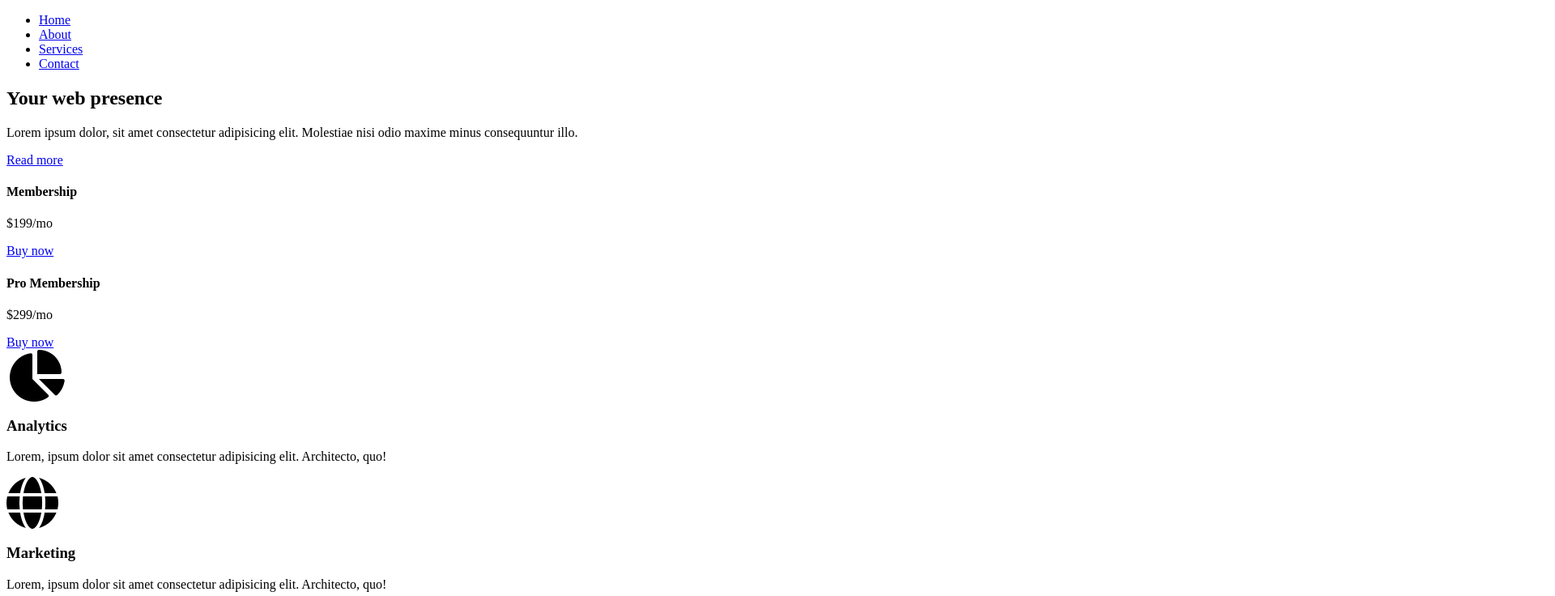
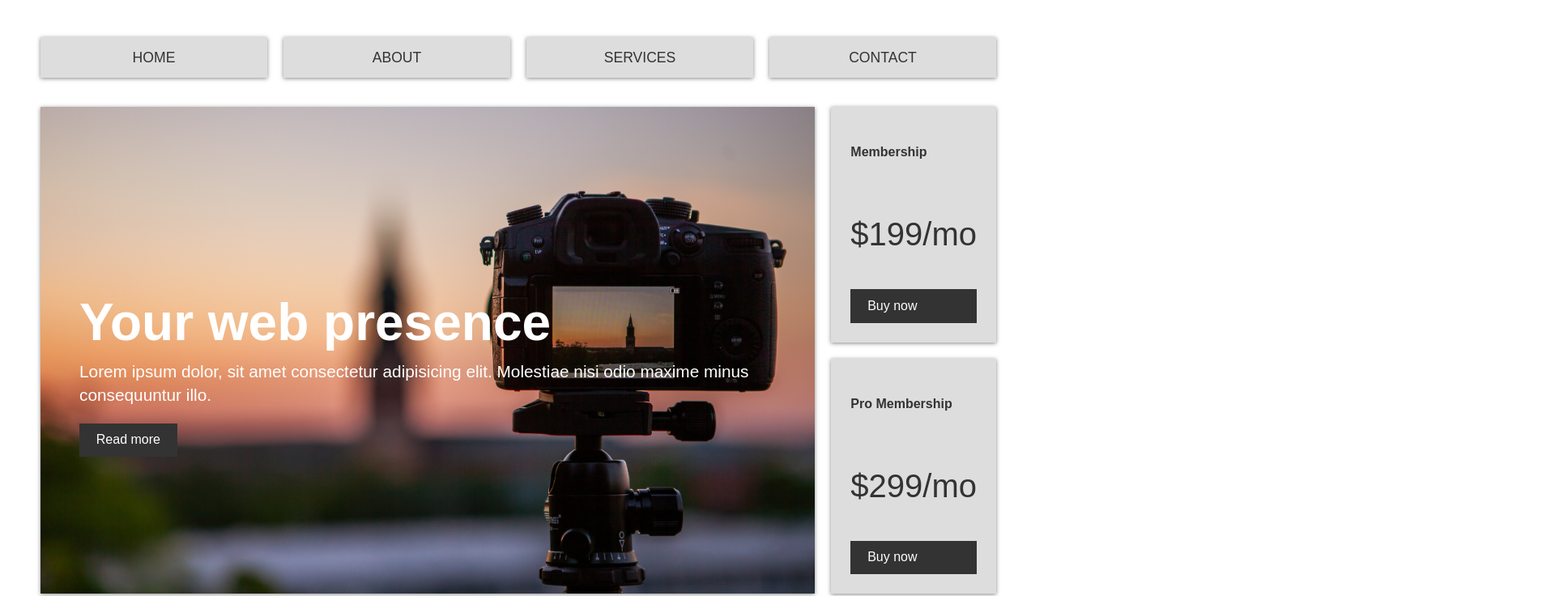
Before and after one commit to AbhijitSarkaar/responsive-grid-layout, a website built with webpack: page src/index.html in a window 1280 px wide. Shown: the top 736 px of the page at 81% size, 1920 px wide, since content can reach past the window. Built offline with nearby package versions, Linux system fonts and the light colour scheme.

Commit message:
descktop screen UI

```diff
--- a/src/index.css
+++ b/src/index.css
@@ -0,0 +1,144 @@
+:root {
+    --primary: #ddd;
+    --dark: #333;
+    --light: #fff;
+    --shadow: 0 1px 5px rgba(104, 104, 104, 0.8);
+}
+
+html {
+    box-sizing: border-box;
+    font-family: Arial, Helvetica, sans-serif;
+    color: var(--dark);
+}
+
+body {
+    margin: 30px 50px;
+    line-height: 1.4;
+}
+
+.btn {
+    background: var(--dark);
+    color: var(--light);
+    padding: 0.6rem 1.3rem;
+    text-decoration: none;
+    border: 0;
+}
+
+img {
+    max-width: 100%;
+}
+#root {
+    display: grid;
+    gap: 1.25rem;
+}
+.main-nav ul {
+    display: grid;
+    gap: 20px;
+    list-style: none;
+    padding: 0;
+    grid-template-columns: repeat(4, 1fr);
+}
+.main-nav a {
+    background-color: var(--primary);
+    display: block;
+    text-decoration: none;
+    padding: 0.8rem;
+    text-align: center;
+    color: var(--dark);
+    text-transform: uppercase;
+    font-size: 1.1rem;
+    box-shadow: var(--shadow);
+}
+.main-nav a:hover {
+    background: var(--dark);
+    color: var(--light);
+}
+.top-container {
+    display: grid;
+    gap: 1.25rem;
+    grid-template-areas:
+        'showcase showcase top-box-a'
+        'showcase showcase top-box-b';
+}
+.showcase {
+    position: relative;
+    grid-area: showcase;
+    min-height: 400px;
+    background: url(../assets/showcase.jpg);
+    background-size: cover;
+    background-position: center;
+    padding: 3rem;
+    display: flex;
+    flex-direction: column;
+    align-items: flex-start;
+    justify-content: center;
+    box-shadow: var(--shadow);
+    box-sizing: border-box;
+}
+.showcase h1 {
+    font-size: 4rem;
+    margin-bottom: 0;
+    color: var(--light);
+}
+.showcase p {
+    font-size: 1.3rem;
+    margin-top: 0;
+    color: var(--light);
+}
+.top-box {
+    background: var(--primary);
+    display: grid;
+    align-items: center;
+    justify-content: center;
+    box-shadow: var(--shadow);
+    padding: 1.5rem;
+}
+.top-box .price {
+    font-size: 2.5rem;
+    margin: 10;
+}
+.top-box-a {
+    grid-area: top-box-a;
+}
+.top-box-b {
+    grid-area: top-box-b;
+}
+.boxes {
+    display: grid;
+    gap: 20px;
+    grid-template-columns: repeat(auto-fit, minmax(200px, 1fr));
+}
+.box {
+    background: var(--primary);
+    text-align: center;
+    padding: 1.5rem 2rem;
+    box-shadow: var(--shadow);
+}
+.info {
+    background: var(--primary);
+    box-shadow: var(--shadow);
+    display: grid;
+    gap: 30px;
+    grid-template-columns: repeat(2, 1fr);
+    padding: 3rem;
+}
+.info img {
+    height: 300px;
+    width: 100%;
+}
+.portfolio {
+    display: grid;
+    gap: 20px;
+    grid-template-columns: repeat(auto-fit, minmax(200px, 1fr));
+}
+.portfolio img {
+    width: 100%;
+    box-shadow: var(--shadow);
+}
+footer {
+    margin-top: 2rem;
+    background: var(--dark);
+    color: var(--light);
+    text-align: center;
+    padding: 1rem;
+}
--- a/src/index.html
+++ b/src/index.html
@@ -10,6 +10,7 @@
             crossorigin="anonymous"
             referrerpolicy="no-referrer"
         />
+        <link rel="stylesheet" href="index.css" />
         <title>Web Business</title>
     </head>
     <body>
@@ -32,6 +33,7 @@
                         illo.
                     </p>
                     <a href="$" class="btn">Read more </a>
+                    <div class="cover"></div>
                 </header>
                 <div class="top-box top-box-a">
                     <h4>Membership</h4>
```
Also changed, not shown: assets/showcase.jpg (added).
